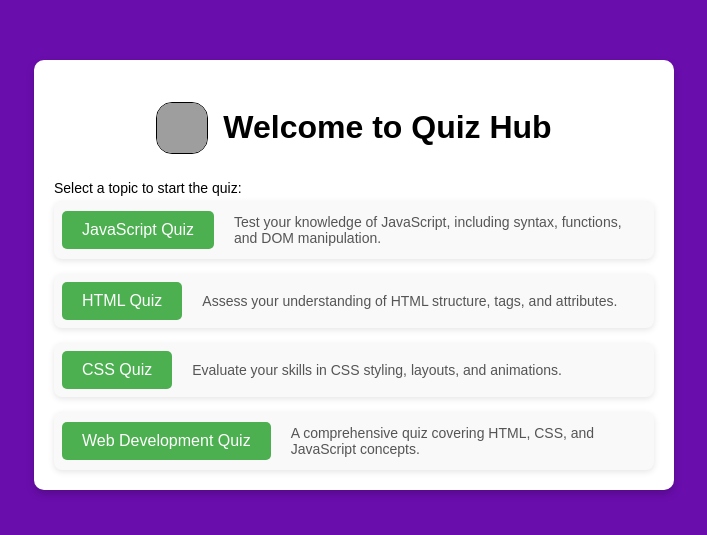
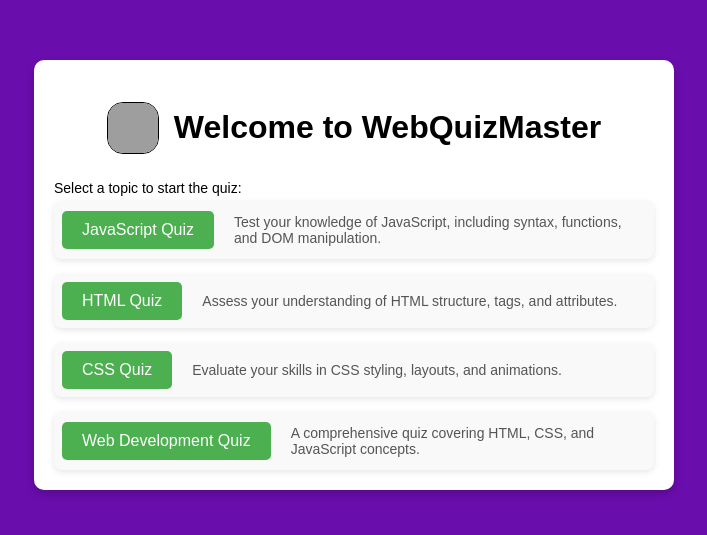
Before and after one commit to Pranav-7262/Web-Development-Projects, a plain HTML site: page WEB-Projects/WebQuizMaster/main2.html in a window 1280 px wide. Shown: the part 125-660 px from the top of the page, without its empty margins (286-993 px from the left). Drawn offline with Linux system fonts and the light colour scheme; grey boxes are pictures that could not be loaded.

Commit message:
Update main2.html

```diff
--- a/WEB-Projects/WebQuizMaster/main2.html
+++ b/WEB-Projects/WebQuizMaster/main2.html
@@ -112,7 +112,7 @@
       <!-- Insert the logo for the Quiz Hub title -->
       <img src="https://codeforgeek.com/wp-content/uploads/2021/11/the-closing-tag.jpeg" alt="WebDev Logo">
 
-      Welcome to Quiz Hub
+      Welcome to WebQuizMaster
     </h1>
     <p>Select a topic to start the quiz:</p>
     <div class="button-container">
```
